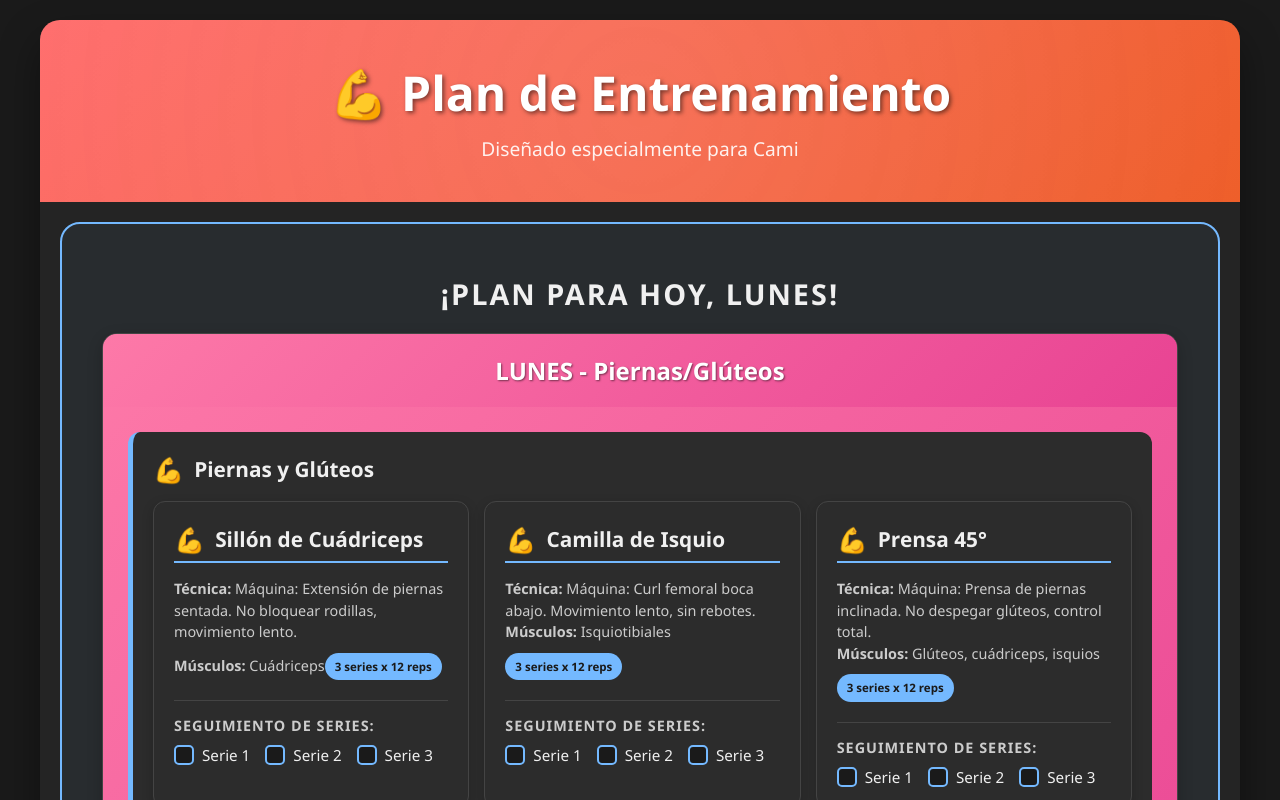
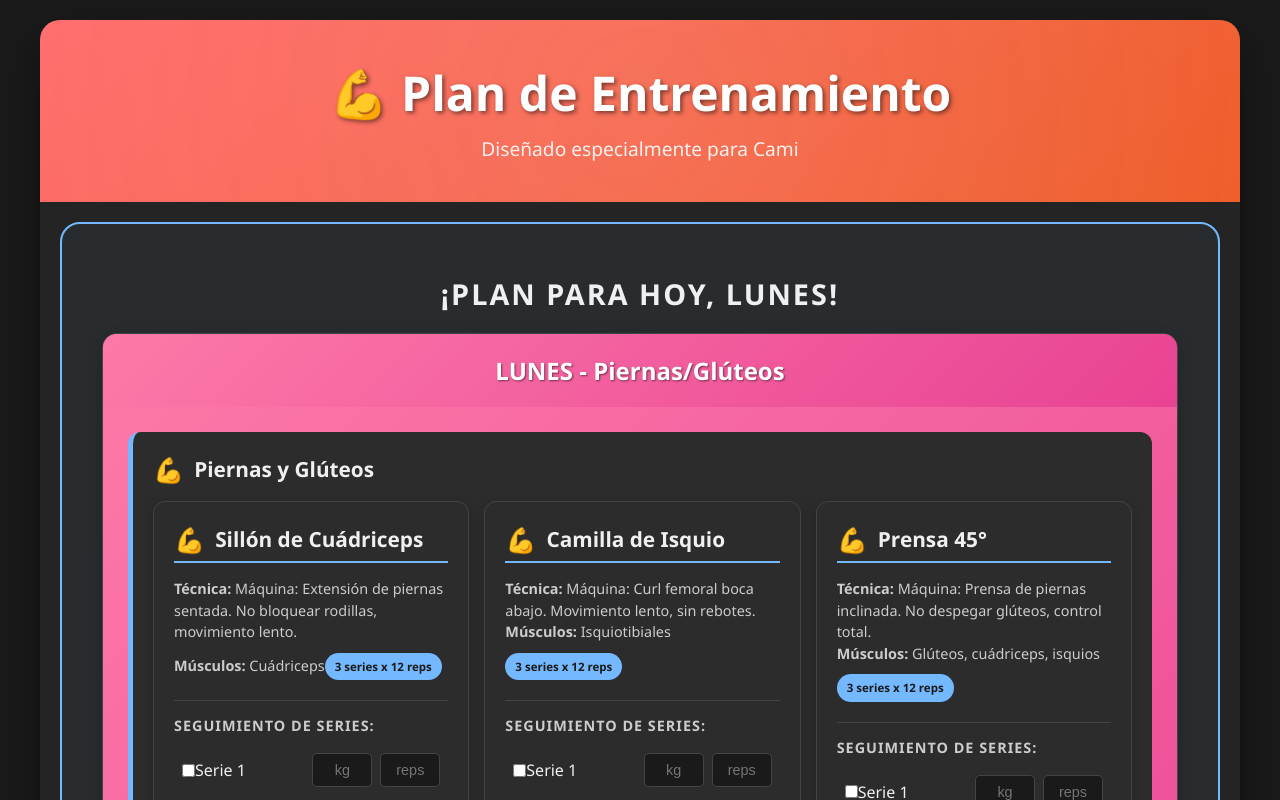
Before and after one commit to camiurenda/gymBro, a React (Create React App) app in the folder gymbro/: page / in a window 1280 px wide. Shown: the top 800 px of the page. Built offline with nearby package versions, Linux system fonts and the light colour scheme.

Commit message:
Peos y afines

```diff
--- a/gymbro/src/App.css
+++ b/gymbro/src/App.css
@@ -491,3 +491,55 @@ body {
   cursor: pointer;
   font-size: 0.95em;
 }
+
+.sets-grid {
+  display: flex;
+  flex-direction: column;
+  gap: 10px;
+}
+
+.set-row {
+  display: flex;
+  align-items: center;
+  justify-content: space-between;
+  padding: 8px;
+  border-radius: 8px;
+  background-color: var(--bg-card);
+  transition: background-color 0.3s ease;
+}
+
+/* Cuando una serie está completa, le damos un fondo sutil */
+.set-row.completed {
+  background-color: rgba(116, 185, 255, 0.1);
+}
+
+.set-label {
+  display: flex;
+  align-items: center;
+}
+
+.set-inputs {
+  display: flex;
+  gap: 8px;
+}
+
+.set-input {
+  width: 60px;
+  padding: 8px;
+  background-color: var(--bg-main);
+  border: 1px solid var(--border-color);
+  color: var(--text-primary);
+  border-radius: 5px;
+  text-align: center;
+  font-size: 0.9em;
+}
+
+/* Para navegadores que no soportan ocultar las flechas por defecto */
+input[type=number] {
+  -moz-appearance: textfield;
+}
+input::-webkit-outer-spin-button,
+input::-webkit-inner-spin-button {
+  -webkit-appearance: none;
+  margin: 0;
+}
--- a/gymbro/src/components/daysection.js
+++ b/gymbro/src/components/daysection.js
@@ -1,47 +1,45 @@
 import React, { useState, useEffect } from 'react';
-import ExerciseCard from './excersicecard.js';
+import ExerciseCard from './excersicecard';
 
 const DaySection = ({ day, title, theme, exercises }) => {
-  // Creamos una clave única para este día para guardarla en localStorage
   const storageKey = `progress-${day}`;
 
-  // --- El Cerebro del Componente ---
-
-  // 1. INICIALIZACIÓN DEL ESTADO:
-  // Al iniciar, intentamos cargar el progreso guardado desde localStorage.
-  // Si no hay nada, creamos un objeto de progreso vacío.
+  // El estado ahora guardará objetos más complejos.
+  // Ejemplo: { "Prensa 45°": [{ completed: true, weight: '100', reps: '12' }, ...] }
   const [progress, setProgress] = useState(() => {
     const savedProgress = localStorage.getItem(storageKey);
     return savedProgress ? JSON.parse(savedProgress) : {};
   });
 
-  // 2. EFECTO DE GUARDADO AUTOMÁTICO:
-  // Este "efecto" se ejecuta CADA VEZ que el estado `progress` cambia.
-  // Guarda el estado actual en localStorage.
   useEffect(() => {
     localStorage.setItem(storageKey, JSON.stringify(progress));
   }, [progress, storageKey]);
 
-
-  // 3. FUNCIÓN PARA ACTUALIZAR EL PROGRESO:
-  // Esta función se la pasaremos a cada ExerciseCard.
-  const handleSetCompletionChange = (exerciseTitle, setIndex) => {
-    // Creamos una copia profunda del estado para no mutar el original
+  // La función de actualización ahora maneja cambios en el checkbox, peso o reps.
+  const handleSetChange = (exerciseTitle, setIndex, field, value) => {
     const newProgress = JSON.parse(JSON.stringify(progress));
 
-    // Si es la primera vez que interactuamos con este ejercicio, inicializamos su progreso
+    // Si es la primera vez que interactuamos, creamos la estructura de datos.
     if (!newProgress[exerciseTitle]) {
       const numSets = parseInt(exercises
         .flatMap(group => group.list)
         .find(ex => ex.title === exerciseTitle)
         .reps) || 0;
-      newProgress[exerciseTitle] = Array(numSets).fill(false);
+
+      // Cada serie ahora es un objeto completo.
+      newProgress[exerciseTitle] = Array(numSets).fill({
+        completed: false,
+        weight: '',
+        reps: ''
+      });
     }
 
-    // Invertimos el estado del set (marcado/desmarcado)
-    newProgress[exerciseTitle][setIndex] = !newProgress[exerciseTitle][setIndex];
+    // Actualizamos el campo específico (completed, weight, o reps) del set específico.
+    newProgress[exerciseTitle][setIndex] = {
+        ...newProgress[exerciseTitle][setIndex],
+        [field]: value
+    };
 
-    // Actualizamos el estado principal de DaySection, lo que dispara el guardado automático
     setProgress(newProgress);
   };
 
@@ -60,10 +58,10 @@ const DaySection = ({ day, title, theme, exercises }) => {
                   details={ex.details}
                   muscles={ex.muscles}
                   reps={ex.reps}
-                  // Le pasamos el estado guardado para este ejercicio en particular
-                  setsCompleted={progress[ex.title] || []}
-                  // Le pasamos la función para que nos notifique cuando algo cambie
-                  onSetChange={(setIndex) => handleSetCompletionChange(ex.title, setIndex)}
+                  // Le pasamos el array de objetos de series para este ejercicio.
+                  setsData={progress[ex.title] || []}
+                  // Le pasamos la función de actualización.
+                  onSetChange={(setIndex, field, value) => handleSetChange(ex.title, setIndex, field, value)}
                 />
               ))}
             </div>
--- a/gymbro/src/components/excersicecard.js
+++ b/gymbro/src/components/excersicecard.js
@@ -1,12 +1,15 @@
 import React from 'react';
 
-// LA CORRECCIÓN ESTÁ AQUÍ: Añadimos ` = []` para darle un valor por defecto.
-const ExerciseCard = ({ title, details, muscles, reps, setsCompleted = [], onSetChange }) => {
+const ExerciseCard = ({ title, details, muscles, reps, setsData = [], onSetChange }) => {
 
   const numberOfSets = parseInt(reps) || 0;
 
-  // Esta línea ahora es segura, porque en el peor de los casos, setsCompleted será `[]`
-  const setsStatus = setsCompleted.length > 0 ? setsCompleted : Array(numberOfSets).fill(false);
+  // Si no hay datos guardados, creamos una estructura por defecto.
+  const sets = setsData.length > 0 ? setsData : Array(numberOfSets).fill({
+    completed: false,
+    weight: '',
+    reps: ''
+  });
 
   return (
     <div className="exercise-card">
@@ -19,18 +22,36 @@ const ExerciseCard = ({ title, details, muscles, reps, setsCompleted = [], onSet
 
       <div className="sets-tracker">
         <h5>Seguimiento de Series:</h5>
-        <div className="sets-checkboxes">
-          {setsStatus.map((isCompleted, index) => (
-            <div key={index} className="set-item">
+        <div className="sets-grid">
+          {sets.map((setData, index) => (
+            <div key={index} className={`set-row ${setData.completed ? 'completed' : ''}`}>
+              <div className="set-label">
                 <input
                   type="checkbox"
                   id={`${title}-set-${index}`}
-                checked={isCompleted}
-                onChange={() => onSetChange(index)}
+                  checked={setData.completed}
+                  onChange={(e) => onSetChange(index, 'completed', e.target.checked)}
                 />
                 <label htmlFor={`${title}-set-${index}`}>
                   Serie {index + 1}
                 </label>
+              </div>
+              <div className="set-inputs">
+                <input
+                  type="number"
+                  className="set-input"
+                  placeholder="kg"
+                  value={setData.weight}
+                  onChange={(e) => onSetChange(index, 'weight', e.target.value)}
+                />
+                <input
+                  type="number"
+                  className="set-input"
+                  placeholder="reps"
+                  value={setData.reps}
+                  onChange={(e) => onSetChange(index, 'reps', e.target.value)}
+                />
+              </div>
             </div>
           ))}
         </div>
```
Lines whose indentation alone changed are shown as unchanged.
